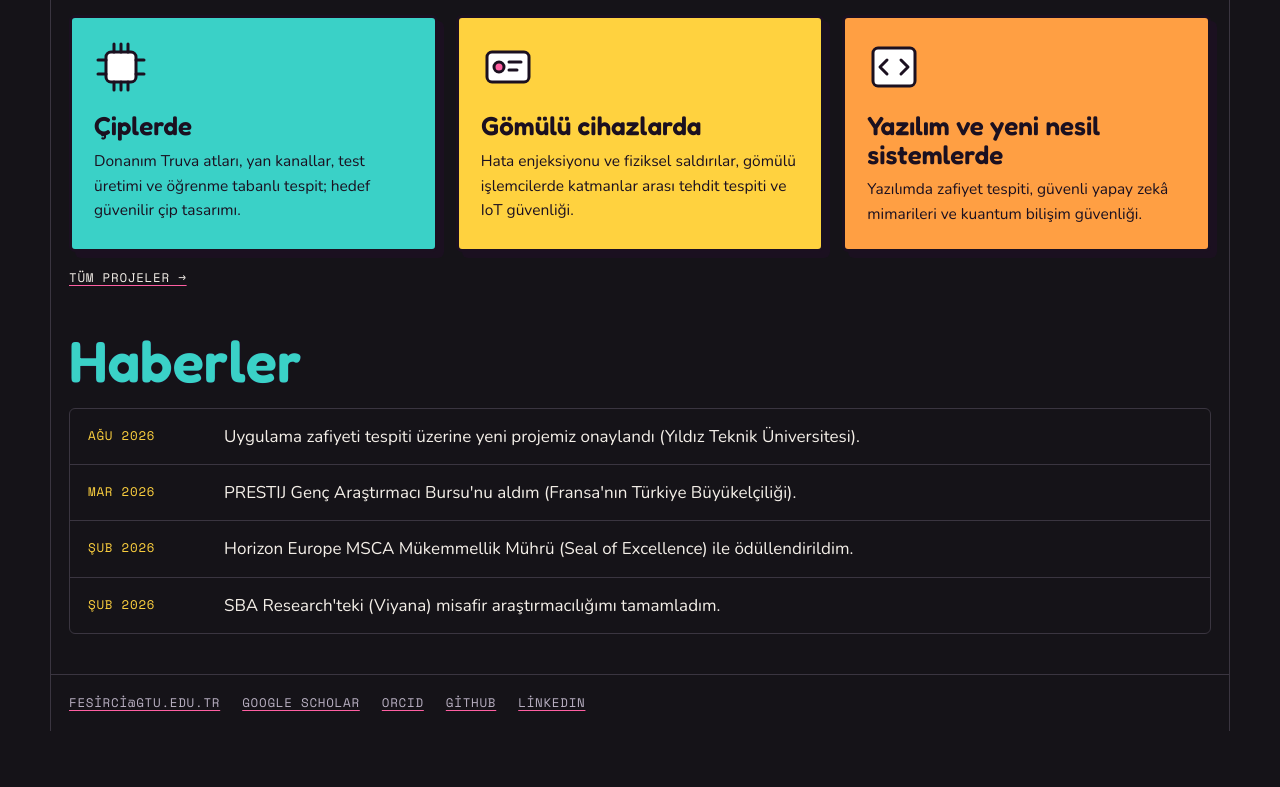
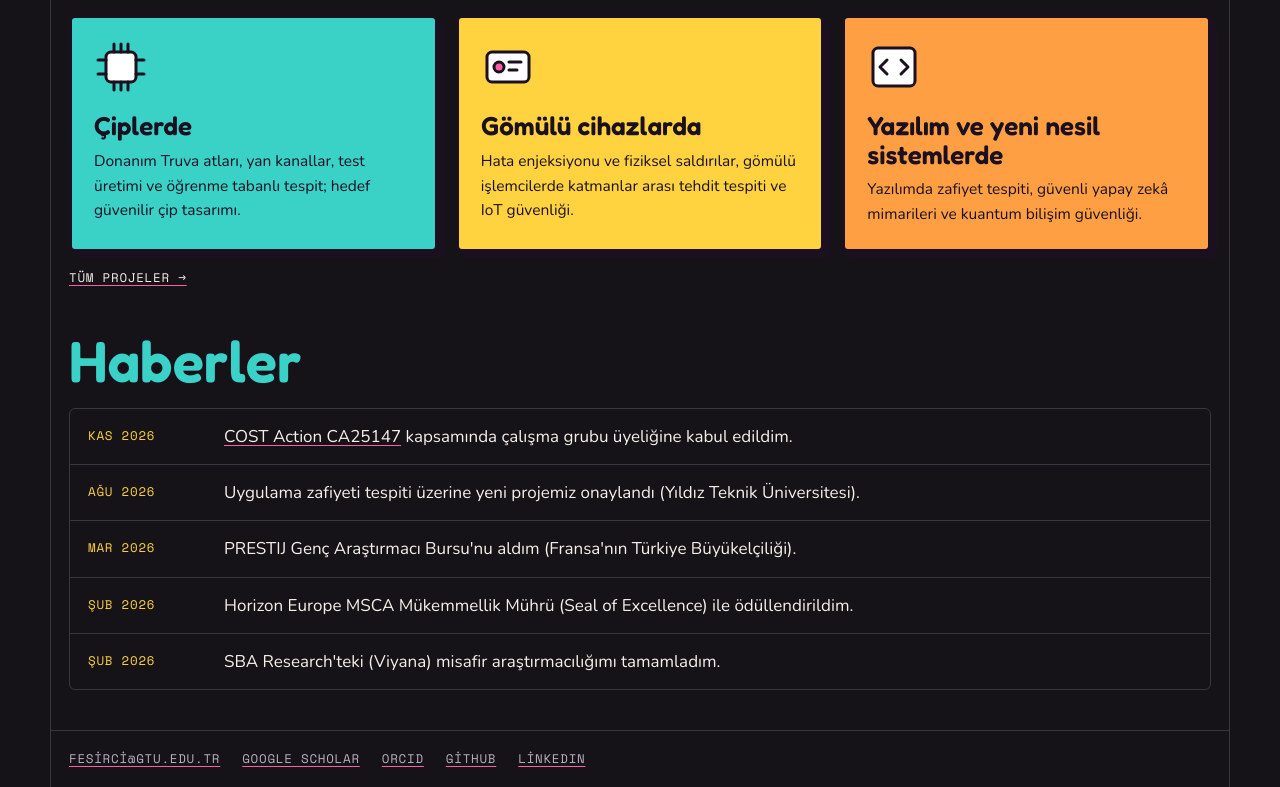
Before and after one commit to fatmanuresirci/fatmanuresirci.github.io, a plain HTML site: page tr/index.html in a window 1280 px wide. Shown: the part 978-1765 px from the top of the page. Before the commit the page ends 1709 px from the top, so only its background shows below. Drawn offline with nearby package versions, Linux system fonts and the light colour scheme.

Commit message:
News: COST Action CA25147 working group membership
Co-Authored-By: Claude Opus 5.5 <noreply@anthropic.com>

```diff
--- a/tr/index.html
+++ b/tr/index.html
@@ -94,6 +94,7 @@
 
   <h2 class="sec-title t-teal">Haberler</h2>
   <ul class="list">
+    <li><span class="mono">Kas 2026</span><span><a href="https://www.cost.eu/actions/CA25147/">COST Action CA25147</a> kapsamında çalışma grubu üyeliğine kabul edildim.</span></li>
     <li><span class="mono">Ağu 2026</span><span>Uygulama zafiyeti tespiti üzerine yeni projemiz onaylandı (Yıldız Teknik Üniversitesi).</span></li>
     <li><span class="mono">Mar 2026</span><span>PRESTIJ Genç Araştırmacı Bursu'nu aldım (Fransa'nın Türkiye Büyükelçiliği).</span></li>
     <li><span class="mono">Şub 2026</span><span>Horizon Europe MSCA Mükemmellik Mührü (Seal of Excellence) ile ödüllendirildim.</span></li>
```
Also changed, not shown: index.html (+1 -0 lines).
